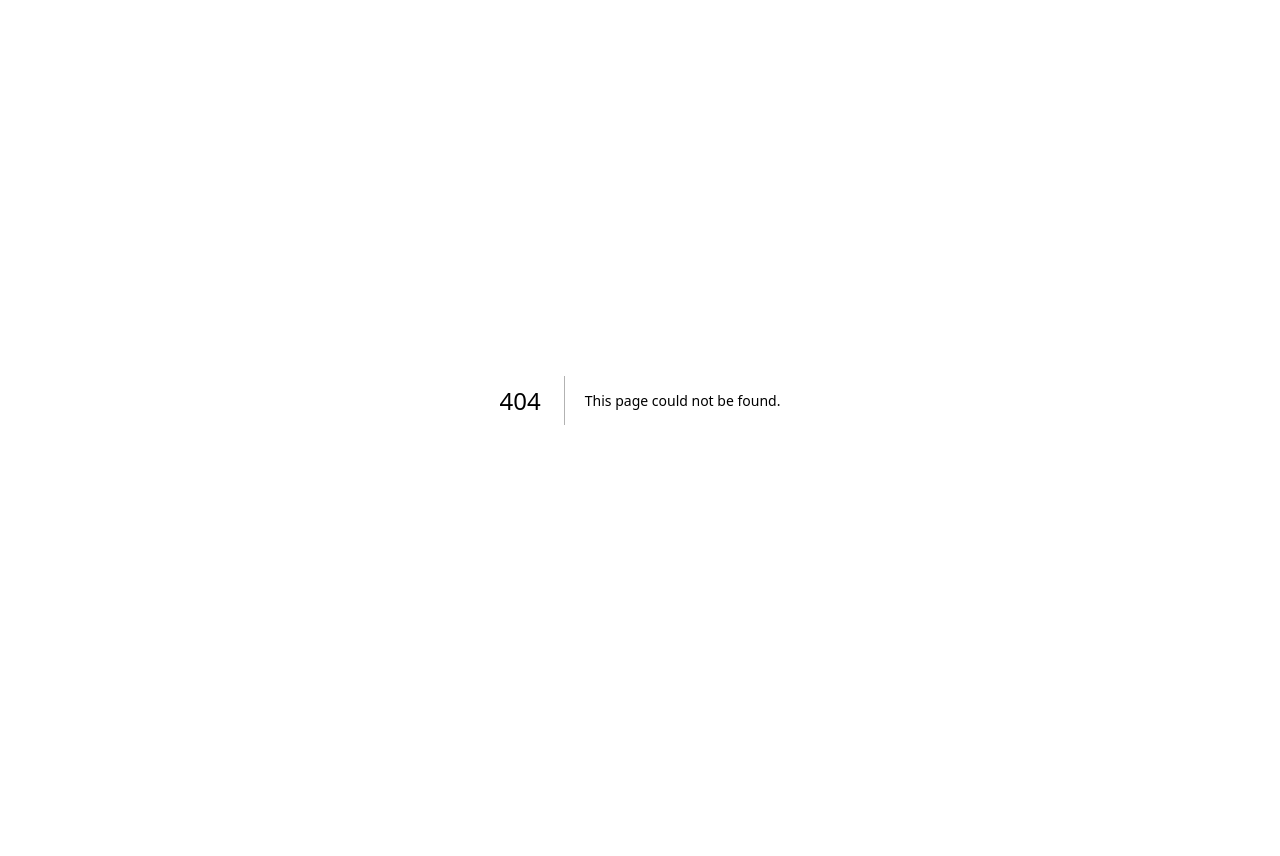
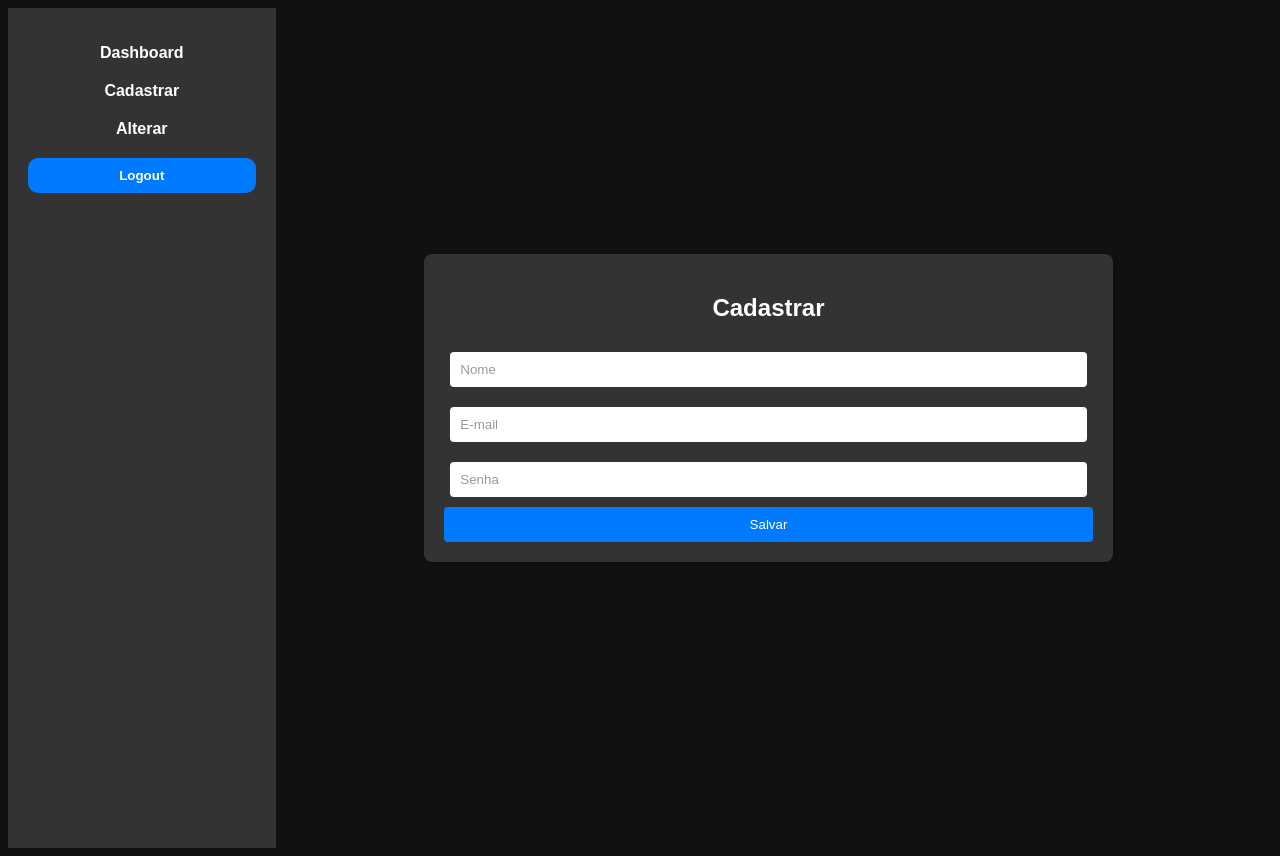
Before and after one commit to Amorim-EA/Aplication-Users, a Next.js app: page /pages/register in a window 1280 px wide. Before the commit this address had no page. Before the commit the page ends 800 px from the top, so only its background shows below. Built offline with nearby package versions, Linux system fonts and the light colour scheme.

Commit message:
pagina: register com css pronto

```diff
--- /dev/null
+++ b/src/app/pages/register/estilo.css
@@ -0,0 +1,44 @@
+.register {
+  display: flex;
+}
+ .container {
+    width: 78%;
+ }
+  .register-form {
+    background-color: #333;
+    padding: 20px;
+    border-radius: 8px;
+    box-shadow: 0 4px 6px rgba(0, 0, 0, 0.1);
+  }
+
+  .register-form h2 {
+    color: #fff;
+    margin-bottom: 20px;
+  }
+
+  input {
+    width: 95%;
+    padding: 10px;
+    margin: 10px 0;
+    border: none;
+    border-radius: 4px;
+  }
+
+  input::placeholder {
+    color: #999;
+  }
+
+  button {
+    width: 100%;
+    padding: 10px;
+    background-color: #007BFF;
+    color: #fff;
+    border: none;
+    border-radius: 4px;
+    cursor: pointer;
+    transition: background-color 0.3s ease;
+  }
+
+  button:hover {
+    background-color: #0056b3;
+  }
--- /dev/null
+++ b/src/app/pages/register/page.js
@@ -0,0 +1,66 @@
+'use client'
+import { useState,useEffect } from "react";
+import { ToastContainer, toast } from "react-toastify";
+import 'react-toastify/dist/ReactToastify.css';
+import NavBar from "../../componentes/NavBar";
+import './estilo.css';
+
+export default function Register() {
+  const [user, setUser] = useState({
+    name: '',
+    email: '',
+    password: '',
+  });
+
+  const [usuarios, setUsuarios] = useState([]);
+
+  const salvarUsuarios = (usuarios) => {
+    const usuarioString = JSON.stringify(usuarios);
+    localStorage.setItem('usuarios', usuarioString);
+  }
+  const pegarUsuarios = () => {
+    const usuarioString = localStorage.getItem('usuarios');
+    return JSON.parse(usuarioString) || [];
+  }
+
+  useEffect(() => {
+    const usuariosNoLocalStorage = pegarUsuarios();
+    setUsuarios(usuariosNoLocalStorage);
+  }, []);
+
+  const registrarUsuario = () => {
+    const novoUsuario = { nome: user.name, email: user.email, senha: user.password, token: 'eyJhbGciOiJIUzI1NiIsInR5cCI6IkpXVCJ9', };
+    const novosUsuarios = [...usuarios, novoUsuario];
+    setUsuarios(novosUsuarios);
+    salvarUsuarios(novosUsuarios);
+    toast.success("Usuário cadastrado com sucesso!!");
+  };
+
+  return (
+    <div className="register">
+      <NavBar />
+    <div className="container">
+      <form className="register-form" onSubmit={registrarUsuario}>
+      <h2>Cadastrar</h2>
+      <input
+          placeholder='Nome'
+          type="text"
+          onChange={(e) => { setUser({ ...user, name: e.target.value }) }}>
+        </input>
+        <input
+          placeholder='E-mail'
+          type="email"
+          onChange={(e) => { setUser({ ...user, email: e.target.value }) }}>
+        </input>
+        <input
+          placeholder='Senha'
+          type='password'
+          onChange={(e) => { setUser({ ...user, password: e.target.value }) }}>
+        </input>
+        <button>Salvar</button>
+      </form>
+      <ToastContainer />
+    </div>
+  </div>
+  )
+}
```
